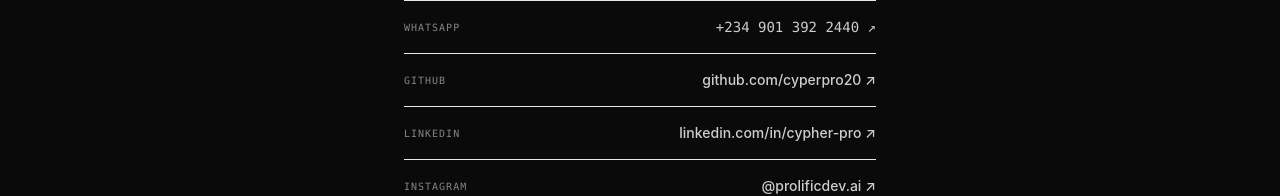
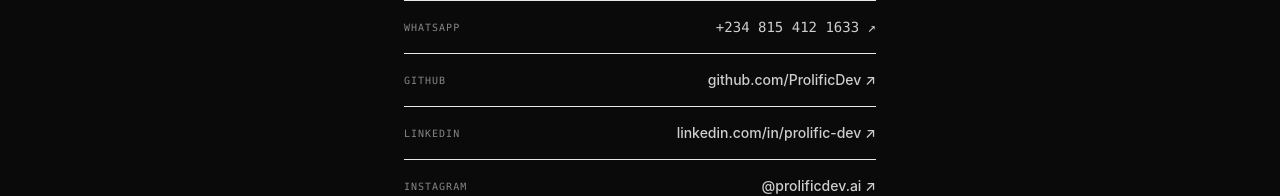
Before and after one commit to ProlificDev/prolific-dev-portfolio, a React (Create React App) app: page /contact in a window 1280 px wide. Shown: the part 504-700 px from the top of the page. Built offline with nearby package versions, Linux system fonts and the light colour scheme.

Commit message:
fix: update WhatsApp number, GitHub and LinkedIn URLs on contact page

```diff
--- a/src/pages/Contact.js
+++ b/src/pages/Contact.js
@@ -15,7 +15,7 @@
     const phone = rawPhone.startsWith('+') ? rawPhone.slice(1) : rawPhone; // eslint-disable-line no-unused-vars
     const text = `Hi Emmanuel (ProlificDev)!%0A%0AName: ${encodeURIComponent(form.name)}%0AEmail: ${encodeURIComponent(form.email)}%0APhone: ${encodeURIComponent(form.phone)}%0A%0AMessage:%0A${encodeURIComponent(form.message)}`;
     // Opens WhatsApp from the visitor's own number to yours
-    window.open(`https://wa.me/2349013922440?text=${text}`, '_blank');
+    window.open(`https://wa.me/2348154121633?text=${text}`, '_blank');
     setSent(true);
     setForm({ name: '', email: '', phone: '', message: '' });
     setTimeout(() => setSent(false), 4000);
@@ -30,9 +30,9 @@
 
   const contactItems = [
     { label: 'Email',     value: 'Prolificdevinnovations@gmail.com', href: 'mailto:Prolificdevinnovations@gmail.com',                          mono: true  },
-    { label: 'WhatsApp',  value: '+234 901 392 2440',               href: 'https://wa.me/2349013922440',                                         mono: true  },
-    { label: 'GitHub',    value: 'github.com/cyperpro20',    href: 'https://github.com/cyperpro20',                                  mono: false },
-    { label: 'LinkedIn',  value: 'linkedin.com/in/cypher-pro', href: 'https://www.linkedin.com/in/cypher-pro-0289632b9',            mono: false },
+    { label: 'WhatsApp',  value: '+234 815 412 1633',               href: 'https://wa.me/2348154121633',                                         mono: true  },
+    { label: 'GitHub',    value: 'github.com/ProlificDev',    href: 'https://github.com/ProlificDev',                                  mono: false },
+    { label: 'LinkedIn',  value: 'linkedin.com/in/prolific-dev', href: 'https://www.linkedin.com/in/prolific-dev-0289632b9',            mono: false },
     { label: 'Instagram', value: '@prolificdev.ai',          href: 'https://www.instagram.com/prolificdev.ai?igsh=NXU1M2IxNGF2OHpn', mono: false },
     { label: 'X / Twitter', value: '@master_pia71229',       href: 'https://x.com/master_pia71229?t=zlZuVyl11utd63kwfePaSw&s=09',   mono: false },
   ];
```
